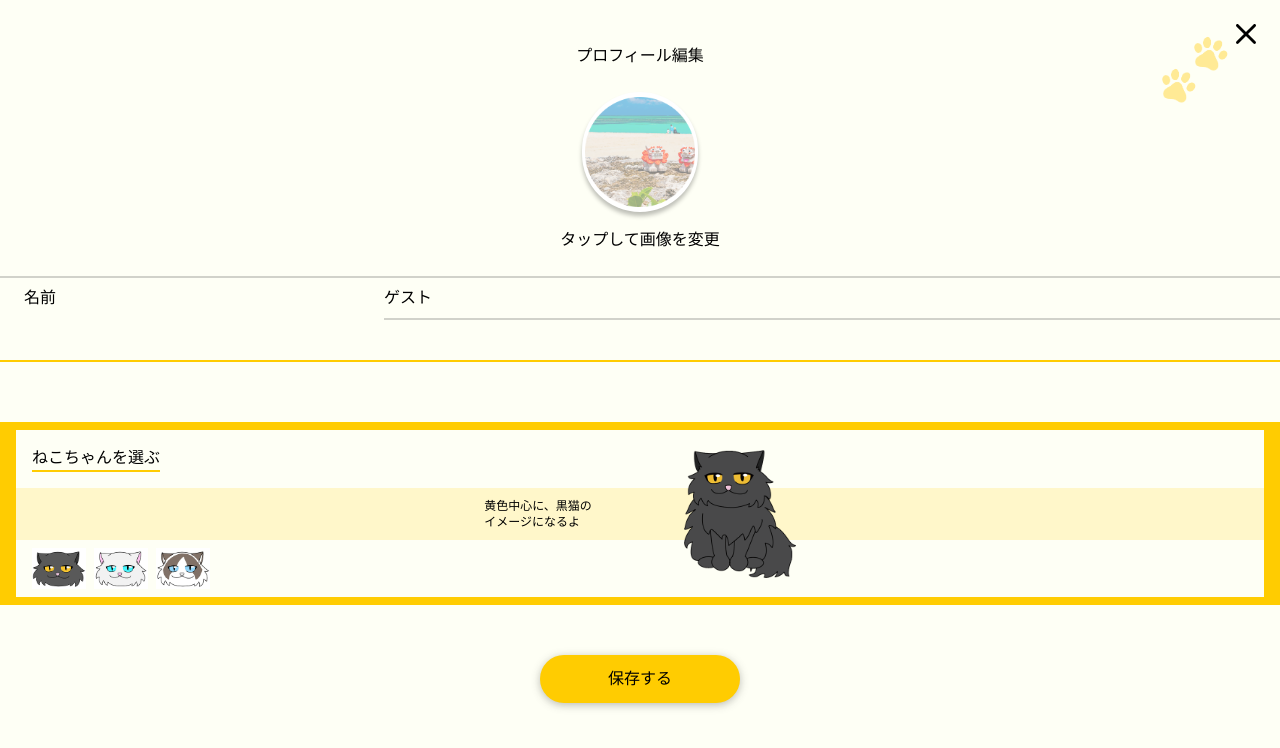
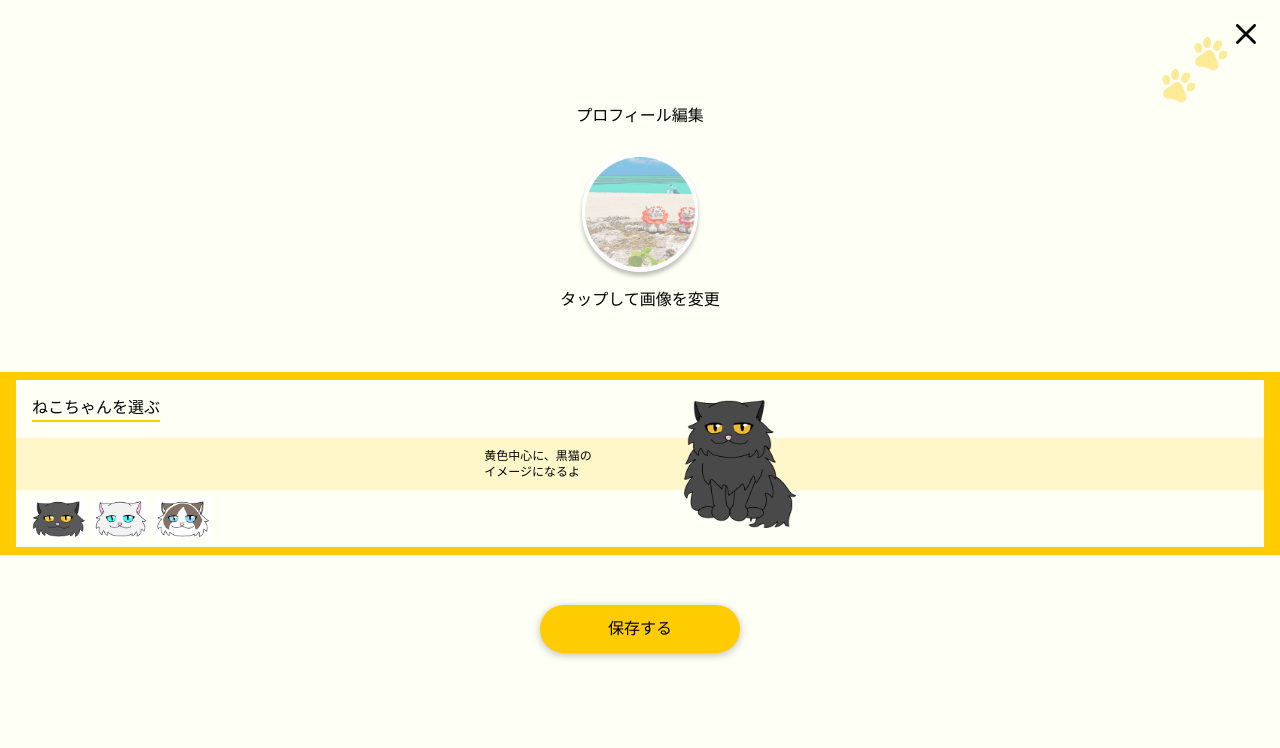
Before and after one commit to ishimaruryouto/tomato_stew, a Next.js app: page /profile/edit in a window 1280 px wide. Shown: the top 748 px of the page. Built offline with nearby package versions, Linux system fonts and the light colour scheme; no server answers; a web font is replaced by a local one.

Commit message:
UIの変更

```diff
--- a/app/components/edit.tsx
+++ b/app/components/edit.tsx
@@ -61,24 +61,14 @@ export default function edit() {
                         className="absolute top-16 right-20"
                     />
 
-                    <div className="flex flex-col items-center justify-center">
+                    <div className="flex flex-col items-center justify-center mt-15">
                         <h1>プロフィール編集</h1>
                         <div className="mt-6 w-29 h-30 rounded-full bg-white flex justify-center items-center shadow-[0_4px_4px_0_rgba(0,0,0,0.25)]">
                             <Image src="/img/shisa.png" alt="シーサーの写真" width={110} height={110} className="flex justify-center items-center" />
                         </div>
                         <p className="mt-4">タップして画像を変更</p>
                     </div>
-                    {/* 線（灰色） */}
-                    <div className="h-0.5 bg-[#222]/20 mt-6 mb-2 -mx-6"></div>
-                    <div className="flex w-full ">
-                        <p className="w-[30%] pl-6">名前</p>
-                        <p className="w-[70%]">{loginUser?.name ?? "ゲスト"}</p>
-                    </div>
-                    {/* 線（灰色） */}
-                    <div className="h-0.5 bg-[#222]/20 mt-2 ml-[30%] -mr-6"></div>
 
-                    {/* 線（黄色） */}
-                    <div className=" h-0.5 bg-[#FFCC01] mt-10 mb-2 -mx-6"></div>
 
                     <div className="border-y-[8px] border-x-[16px] border-[#FFCC01] mt-15">
                         <h2 className="inline-block text-base mt-4 ml-4 border-b-2 border-b-[#FFCC01]">ねこちゃんを選ぶ</h2>
--- a/app/components/photo.tsx
+++ b/app/components/photo.tsx
@@ -131,7 +131,6 @@ export default function Frend() {
                         <div className="flex items-center justify-center gap-6 mt-6">
                             <div className="ml-12">
                                 <h1>{loginUser?.name ?? "ゲスト"}</h1>
-                                {/* <p>@{loginUser?.id ?? "no-id"}</p> */}
                             </div>
                             {/* プロフィール編集ボタン */}
                             <div>
```
